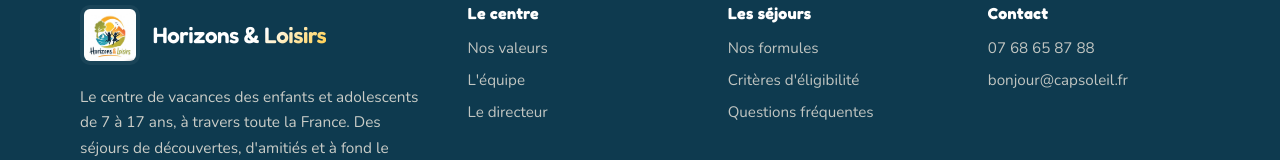
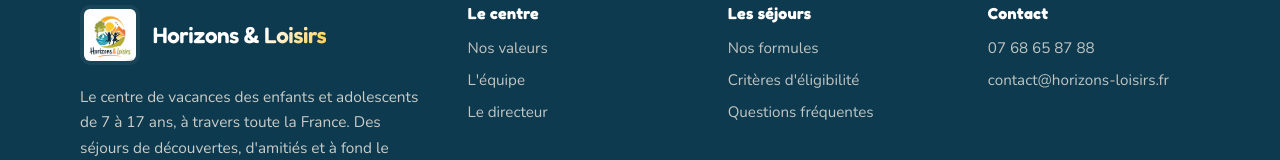
Before and after one commit to Chrstn67/horizons-loisirs, a React (Vite) app: page / in a window 1280 px wide. Shown: the part 2059-2219 px from the top of the page. Built offline with nearby package versions, Linux system fonts and the light colour scheme.

Commit message:
MAJ mail

```diff
--- a/src/components/Confidentialite.jsx
+++ b/src/components/Confidentialite.jsx
@@ -54,7 +54,10 @@ export default function Confidentialite() {
             (RGPD), vous disposez d&apos;un droit d&apos;accès, de rectification
             et de suppression de vos données. Pour exercer ce droit,
             contactez-nous à{" "}
-            <a href="mailto:bonjour@capsoleil.fr">bonjour@capsoleil.fr</a>.
+            <a href="mailto:contact@horizons-loisirs.fr">
+              contact@horizons-loisirs.fr
+            </a>
+            .
           </p>
         </section>
 
--- a/src/components/Contact.jsx
+++ b/src/components/Contact.jsx
@@ -13,8 +13,8 @@ const contacts = [
   {
     icon: "mail",
     label: "E-mail",
-    value: "bonjour@capsoleil.fr",
-    href: "mailto:bonjour@capsoleil.fr",
+    value: "contact@horizons-loisirs.fr",
+    href: "mailto:contact@horizons-loisirs.fr",
     cta: "Écrire",
   },
 ];
--- a/src/components/Footer.jsx
+++ b/src/components/Footer.jsx
@@ -52,7 +52,7 @@ export default function Footer() {
             >
               <Icon name="linkedin" size={20} />
             </a>
-            <a href="mailto:bonjour@capsoleil.fr" aria-label="E-mail">
+            <a href="mailto:contact@horizons-loisirs.fr" aria-label="E-mail">
               <Icon name="mail" size={20} />
             </a>
           </div>
@@ -78,7 +78,9 @@ export default function Footer() {
               <a href="tel:+33450123456">07 68 65 87 88</a>
             </li>
             <li>
-              <a href="mailto:bonjour@capsoleil.fr">bonjour@capsoleil.fr</a>
+              <a href="mailto:contact@horizons-loisirs.fr">
+                contact@horizons-loisirs.fr
+              </a>
             </li>
           </ul>
         </div>
--- a/src/components/LegalPage.jsx
+++ b/src/components/LegalPage.jsx
@@ -52,7 +52,9 @@ export default function LegalPage() {
             </li>
             <li>
               E-mail :{" "}
-              <a href="mailto:bonjour@capsoleil.fr">bonjour@capsoleil.fr</a>
+              <a href="mailto:contact@horizons-loisirs.fr">
+                contact@horizons-loisirs.fr
+              </a>
             </li>
           </ul>
         </section>
@@ -119,8 +121,10 @@ export default function LegalPage() {
             Nous portons une attention particulière à l&apos;accessibilité de ce
             site. Si vous rencontrez une difficulté pour accéder à un contenu,
             merci de nous en informer à{" "}
-            <a href="mailto:bonjour@capsoleil.fr">bonjour@capsoleil.fr</a> afin
-            que nous puissions y remédier.
+            <a href="mailto:contact@horizons-loisirs.fr">
+              contact@horizons-loisirs.fr
+            </a>{" "}
+            afin que nous puissions y remédier.
           </p>
         </section>
 
@@ -147,7 +151,10 @@ export default function LegalPage() {
           <p>
             Le responsable du traitement des données à caractère personnel
             collectées sur ce site est <strong>Riad MENDI</strong>, joignable à{" "}
-            <a href="mailto:bonjour@capsoleil.fr">bonjour@capsoleil.fr</a>.
+            <a href="mailto:contact@horizons-loisirs.fr">
+              contact@horizons-loisirs.fr
+            </a>
+            .
           </p>
         </section>
 
@@ -278,9 +285,11 @@ export default function LegalPage() {
           </p>
           <p>
             Pour exercer ces droits, contactez-nous à{" "}
-            <a href="mailto:bonjour@capsoleil.fr">bonjour@capsoleil.fr</a>, en
-            précisant votre identité. Une réponse vous sera apportée dans un
-            délai maximum d&apos;un mois.
+            <a href="mailto:contact@horizons-loisirs.fr">
+              contact@horizons-loisirs.fr
+            </a>
+            , en précisant votre identité. Une réponse vous sera apportée dans
+            un délai maximum d&apos;un mois.
           </p>
           <p>
             Si vous estimez que vos droits ne sont pas respectés, vous pouvez
```
